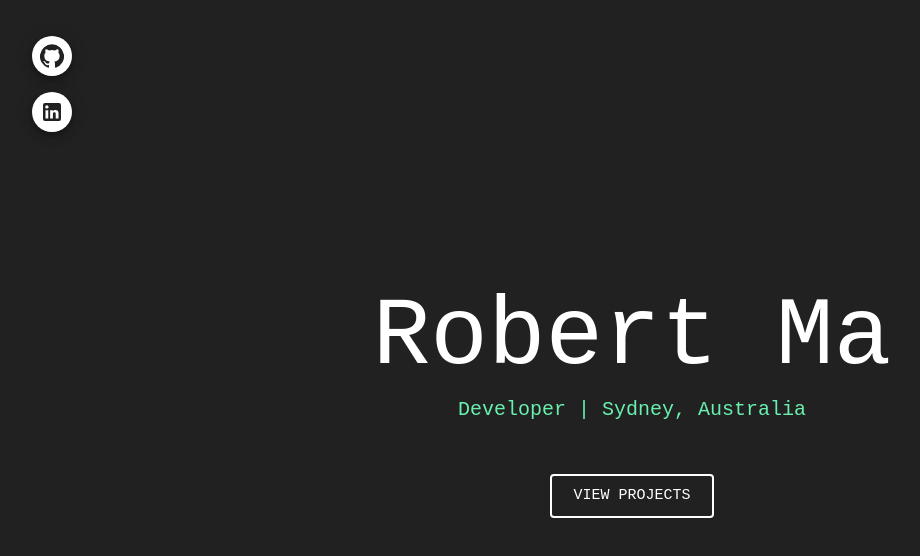
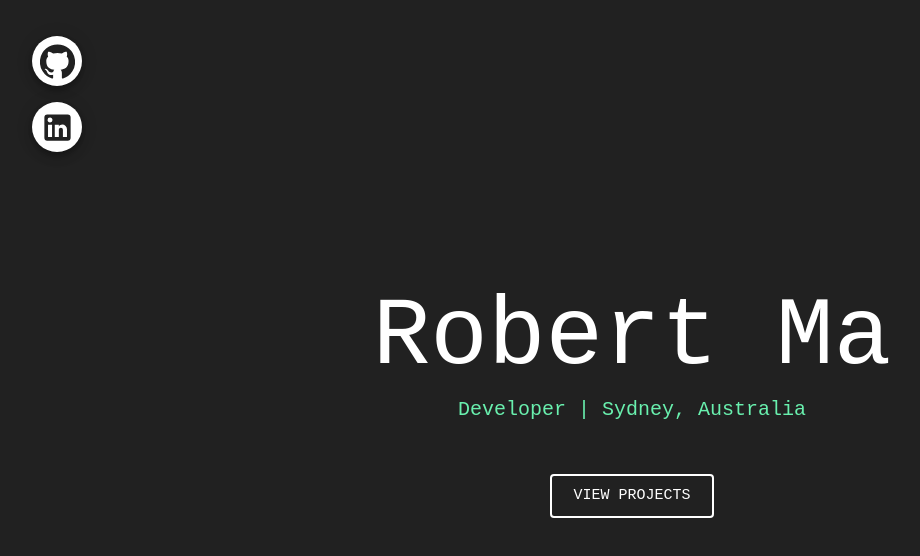
Before and after one commit to robertma1995/portfolio, a React (Create React App) app: page / in a window 1280 px wide. Shown: the top 556 px of the page, without its empty margins (8-928 px from the left). Built offline with nearby package versions, Linux system fonts and the light colour scheme.

Commit message:
larger menu buttons

```diff
--- a/src/components/menu.js
+++ b/src/components/menu.js
@@ -28,13 +28,13 @@ function Menu() {
             hidden
         >
             <SpeedDialAction
-                icon={<GitHubIcon color="primary"/>}
+                icon={<GitHubIcon color="primary" fontSize="large"/>}
                 tooltipTitle="/robertma1995"
                 href="https://github.com/robertma1995"
                 TooltipClasses={classes}
             />
             <SpeedDialAction
-                icon={<LinkedInIcon color="primary"/>}
+                icon={<LinkedInIcon color="primary" fontSize="large"/>}
                 tooltipTitle="/robertmajianying"
                 href="https://www.linkedin.com/in/robertmajianying/"
                 TooltipClasses={classes}
--- a/src/theme.js
+++ b/src/theme.js
@@ -35,6 +35,13 @@ const theme = {
                     backgroundColor: '#69f0ae'
                 }
             }
+        },
+        // larger menu buttons
+        MuiFab: {
+            sizeSmall: {
+                width: '50px',
+                height: '50px'
+            }
         }
     }
 }
```
